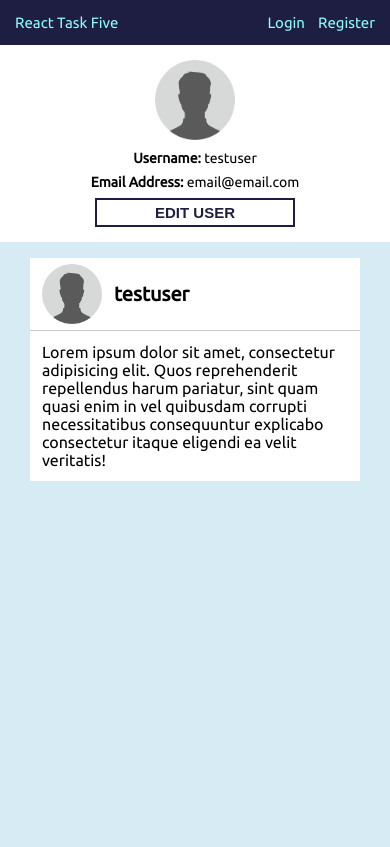
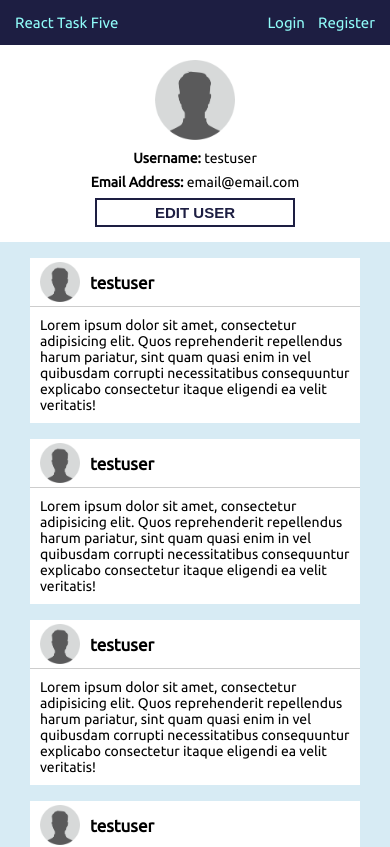
Before and after one commit to vuckovicsava/react-task-five, a React (Create React App) app: page /profile in a window 390 px wide. Shown: the top 847 px of the page. Built offline with nearby package versions, Linux system fonts and the light colour scheme.

Commit message:
created a method for rendering dummy posts and made them responsive

```diff
--- a/src/components/ProfilePage.js
+++ b/src/components/ProfilePage.js
@@ -10,7 +10,13 @@ class ProfilePage extends Component {
   state = { showModal: false }
 
   renderDummyPosts = () => {
-    return <DummyPost username={this.props.user.username} />
+    const dummyPosts = [];
+    let numOfPosts = Math.floor(Math.random() * 5) + 4;
+    while (numOfPosts > 0) {
+      dummyPosts.push(<DummyPost username={this.props.user.username} />);
+      numOfPosts--;
+    }
+    return dummyPosts;
   }
 
   render() {
--- a/src/styles/components/_post.scss
+++ b/src/styles/components/_post.scss
@@ -28,4 +28,47 @@
     font-size: 1.6rem;
     margin: 0;
   }
+
+  @include tablet-small {
+    &__header {
+      padding: .5rem 1rem;
+    }
+
+    &__image {
+      width: 5rem;
+      height: 5rem;
+    }
+
+    &__username {
+      font-size: 1.8rem;
+      margin-left: 1rem;
+    }
+
+    &__body {
+      padding: 1rem;
+    }
+
+    &__content {
+      font-size: 1.5rem;
+    }
+  }
+
+  @include phone {
+    &__header {
+      padding: .4rem 1rem;
+    }
+
+    &__image {
+      width: 4rem;
+      height: 4rem;
+    }
+
+    &__username {
+      font-size: 1.7rem;
+    }
+
+    &__content {
+      font-size: 1.4rem;
+    }
+  }
 }
```
